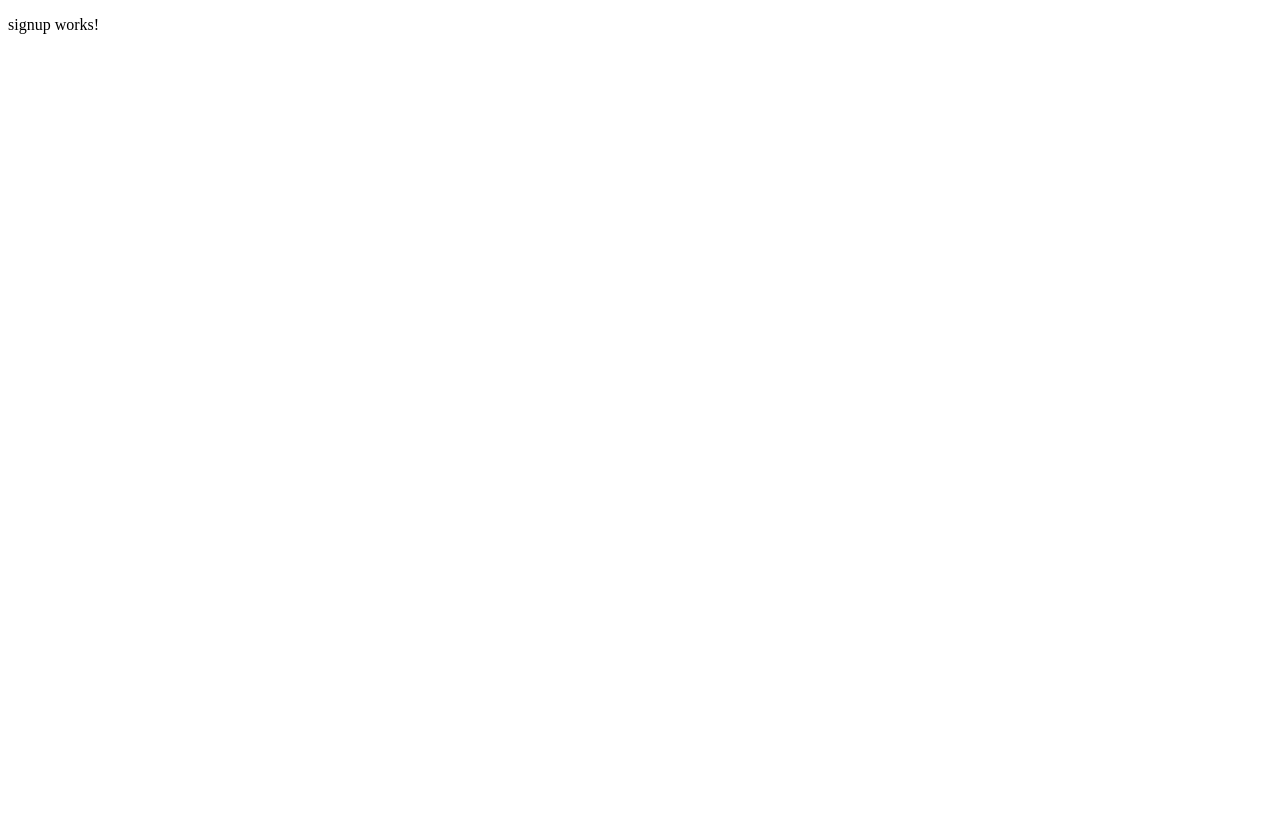
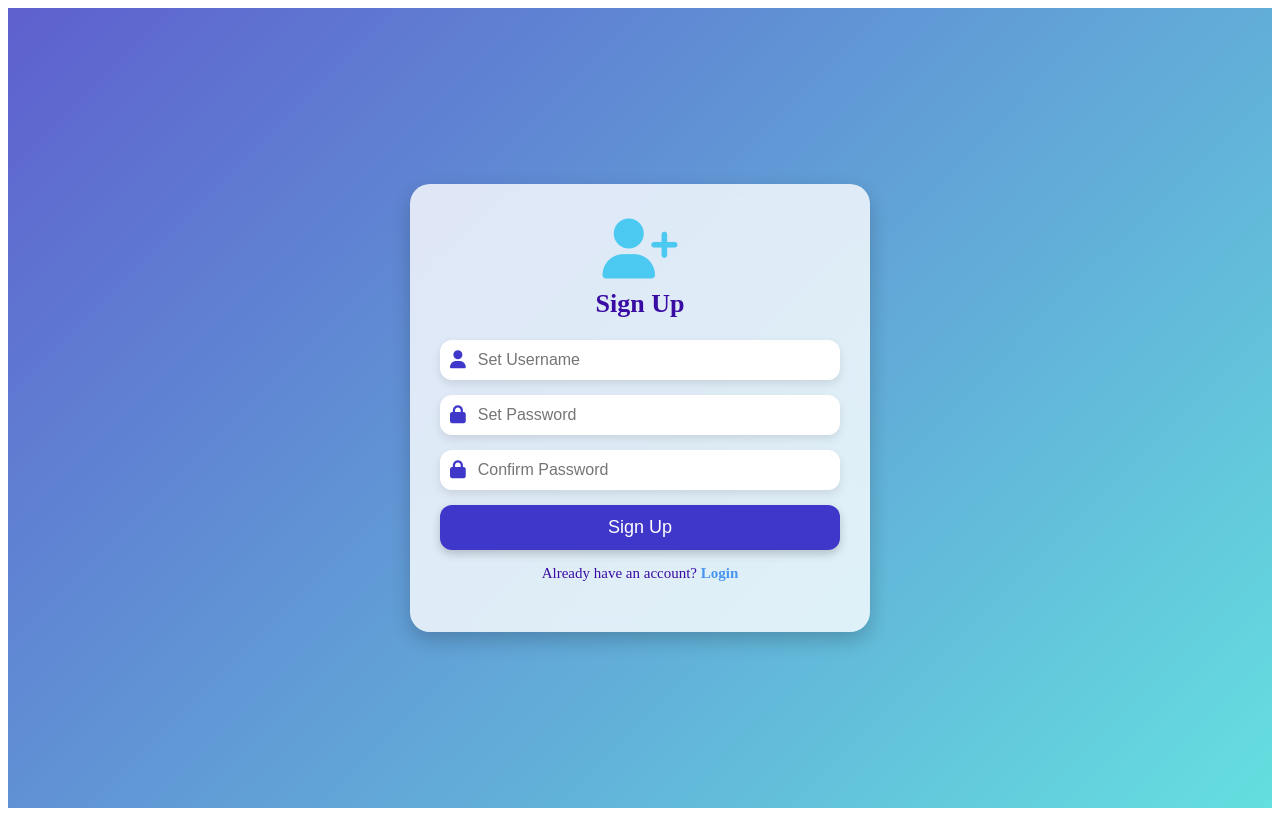
Before and after one commit to bintariq29/cfms_frontend, an Angular app: page /signup in a window 1280 px wide. Built offline with nearby package versions, Linux system fonts and the light colour scheme.

Commit message:
signup screen

```diff
--- a/src/app/pages/signup/signup.css
+++ b/src/app/pages/signup/signup.css
@@ -0,0 +1,106 @@
+/* Full screen background */
+.signup-container {
+  height: 100vh;
+  width: 100%;
+  background: linear-gradient(135deg, #5e60ce, #64dfdf);
+  display: flex;
+  justify-content: center;
+  align-items: center;
+  animation: fadeIn 1.2s ease;
+}
+
+/* Signup Card */
+.signup-box {
+  width: 400px;
+  background: #ffffffcc;
+  backdrop-filter: blur(10px);
+  padding: 35px 30px;
+  border-radius: 20px;
+  box-shadow: 0 8px 20px #00000033;
+  text-align: center;
+  animation: slideUp 0.7s ease;
+}
+
+/* Header Icon + Title */
+.signup-header i {
+  font-size: 60px;
+  color: #4cc9f0;
+}
+
+.signup-header h2 {
+  margin-top: 10px;
+  font-size: 26px;
+  color: #3a0ca3;
+}
+
+/* Input Group */
+.input-group {
+  background: #ffffff;
+  border-radius: 12px;
+  display: flex;
+  align-items: center;
+  padding: 10px;
+  margin: 15px 0;
+  box-shadow: 0 4px 10px #0000001a;
+}
+
+.input-group i {
+  font-size: 18px;
+  margin-right: 10px;
+  color: #3f37c9;
+}
+
+.input-group input {
+  border: none;
+  outline: none;
+  flex: 1;
+  font-size: 16px;
+}
+
+/* Signup Button */
+.signup-btn {
+  width: 100%;
+  padding: 12px;
+  background: #3f37c9;
+  border: none;
+  border-radius: 12px;
+  color: #fff;
+  font-size: 18px;
+  cursor: pointer;
+  transition: 0.3s;
+  box-shadow: 0 4px 10px #00000033;
+}
+
+.signup-btn:hover {
+  background: #4895ef;
+}
+
+/* Login redirect text */
+.login-text {
+  margin-top: 15px;
+  font-size: 15px;
+  color: #3a0ca3;
+}
+
+.login-text .login-link {
+  color: #4895ef;
+  font-weight: 600;
+  cursor: pointer;
+  text-decoration: none;
+  transition: 0.3s;
+}
+
+.login-text .login-link:hover {
+  text-decoration: underline;
+}
+
+/* Animations */
+@keyframes fadeIn {
+  from { opacity: 0; }
+  to { opacity: 1; }
+}
+
+@keyframes slideUp {
+  from { transform: translateY(40px); opacity: 0; }
+  to { transform: translateY(0); opacity: 1; }
+}
--- a/src/app/pages/signup/signup.html
+++ b/src/app/pages/signup/signup.html
@@ -1 +1,36 @@
-<p>signup works!</p>
+<div class="signup-container">
+    <div class="signup-box">
+        <div class="signup-header">
+            <i class="fas fa-user-plus"></i>
+            <h2>Sign Up</h2>
+        </div>
+
+        <div class="input-group">
+            <i class="fas fa-user"></i>
+            <input type="text" placeholder="Set Username">
+        </div>
+
+
+
+        <div class="input-group">
+            <i class="fas fa-lock"></i>
+            <input type="password" placeholder="Set Password">
+        </div>
+
+        <div class="input-group">
+            <i class="fas fa-lock"></i>
+            <input type="password" placeholder="Confirm Password">
+        </div>
+
+        <button class="signup-btn">Sign Up</button>
+
+        <!-- Login redirect -->
+        <p class="login-text">
+            Already have an account?
+            <a class="login-link" (click)="loginOnTap()">Login</a>
+        </p>
+    </div>
+</div>
+
+<!-- Font Awesome Icons -->
+<link rel="stylesheet" href="https://cdnjs.cloudflare.com/ajax/libs/font-awesome/6.5.0/css/all.min.css">
--- a/src/app/pages/signup/signup.ts
+++ b/src/app/pages/signup/signup.ts
@@ -1,4 +1,5 @@
-import { Component } from '@angular/core';
+import { Component, inject } from '@angular/core';
+import { Router } from '@angular/router';
 
 @Component({
   selector: 'app-signup',
@@ -7,5 +8,10 @@ import { Component } from '@angular/core';
   styleUrl: './signup.css',
 })
 export class Signup {
+  router = inject(Router)
+  loginOnTap() {
+    this.router.navigateByUrl("/login")
+
+  }
 
 }
```
